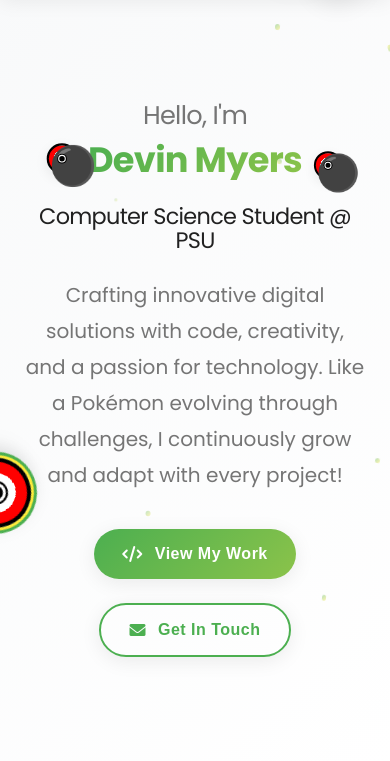
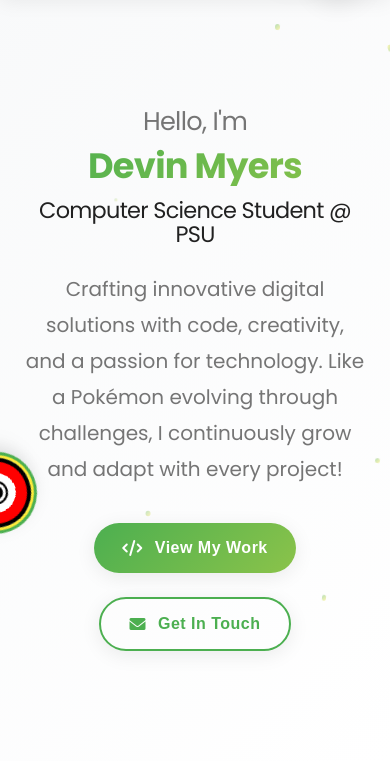
Before and after one commit to Devin-M5706/portfolio, a website: page index.html in a window 390 px wide. Shown: the part 83-844 px from the top of the page. Drawn offline with Linux system fonts and the light colour scheme.

Commit message:
Remove Pokéball elements from hero section name for cleaner, simpler layout

```diff
--- a/index.html
+++ b/index.html
@@ -82,11 +82,7 @@
             <div class="hero-content">
                 <h1 class="hero-title">
                     <span class="greeting">Hello, I'm</span>
-                    <div class="name-container">
-                        <div class="pokeball-left">⚫</div>
-                        <span class="name">Devin Myers</span>
-                        <div class="pokeball-right">⚫</div>
-                    </div>
+                    <span class="name">Devin Myers</span>
                     <span class="title">Computer Science Student @ PSU</span>
                 </h1>
                 <p class="hero-description">
--- a/styles.css
+++ b/styles.css
@@ -444,72 +444,6 @@ body.dark-mode .navbar {
     background-clip: text;
 }
 
-.name-container {
-    display: flex;
-    align-items: center;
-    justify-content: center;
-    gap: 20px;
-    margin-bottom: 12px;
-}
-
-.pokeball-left,
-.pokeball-right {
-    width: 40px;
-    height: 40px;
-    background: radial-gradient(circle at 50% 50%, #ffffff 0%, #ffffff 45%, #ff0000 45%, #ff0000 100%);
-    border-radius: 50%;
-    border: 3px solid #000000;
-    position: relative;
-    animation: pokeball-bounce 2s ease-in-out infinite;
-    box-shadow: 0 4px 12px var(--shadow-color);
-}
-
-.pokeball-left::after,
-.pokeball-right::after {
-    content: '';
-    position: absolute;
-    top: 50%;
-    left: 50%;
-    width: 8px;
-    height: 8px;
-    background: #000000;
-    border-radius: 50%;
-    transform: translate(-50%, -50%);
-    border: 2px solid #ffffff;
-    box-shadow: 0 0 0 1px #000000;
-}
-
-.pokeball-left {
-    animation-delay: 0s;
-}
-
-.pokeball-right {
-    animation-delay: 1s;
-}
-
-@keyframes pokeball-bounce {
-    0%, 100% {
-        transform: translateY(0) scale(1);
-    }
-    50% {
-        transform: translateY(-8px) scale(1.1);
-    }
-}
-
-.pokeball-left:hover,
-.pokeball-right:hover {
-    animation: pokeball-spin 0.6s ease-in-out;
-}
-
-@keyframes pokeball-spin {
-    0% {
-        transform: rotate(0deg) scale(1.2);
-    }
-    100% {
-        transform: rotate(360deg) scale(1.2);
-    }
-}
-
 .title {
     display: block;
     color: var(--text-primary);
@@ -1347,24 +1281,6 @@ body.dark-mode .avatar-dark {
         padding: 8px;
     }
 
-    .name-container {
-        gap: 15px;
-    }
-
-    .pokeball-left,
-    .pokeball-right {
-        width: 32px;
-        height: 32px;
-        border-width: 2px;
-    }
-
-    .pokeball-left::after,
-    .pokeball-right::after {
-        width: 6px;
-        height: 6px;
-        border-width: 1px;
-    }
-
     .nav-menu {
         position: fixed;
         top: 80px;
@@ -1441,24 +1357,6 @@ body.dark-mode .avatar-dark {
     .hero-buttons {
         flex-direction: column;
         align-items: center;
-    }
-
-    .name-container {
-        gap: 12px;
-    }
-
-    .pokeball-left,
-    .pokeball-right {
-        width: 28px;
-        height: 28px;
-        border-width: 2px;
-    }
-
-    .pokeball-left::after,
-    .pokeball-right::after {
-        width: 5px;
-        height: 5px;
-        border-width: 1px;
     }
 
     .top-pokemon-avatar {
```
